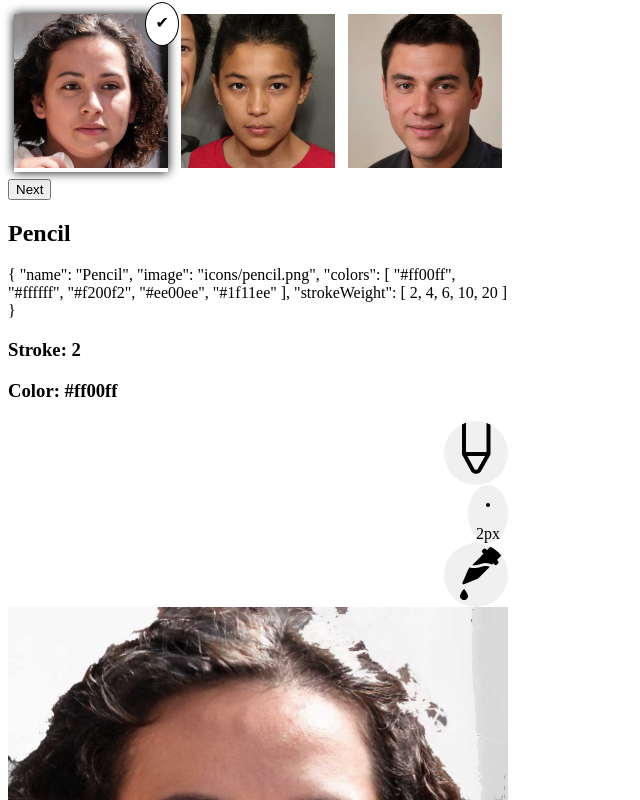
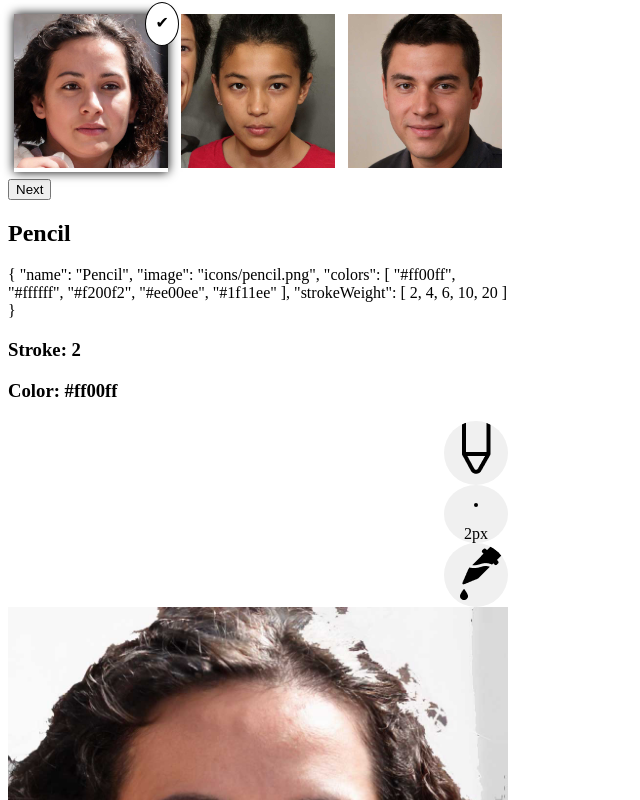
Before and after one commit to youthradio/trackface-draft, a Vue app: page / in a window 1280 px wide. Shown: the top 800 px of the page, without its empty margins (0-640 px from the left). Built offline with nearby package versions, Linux system fonts and the light colour scheme.

Commit message:
temp fix for stroke-size-tool button

```diff
--- a/src/components/UiComponent.vue
+++ b/src/components/UiComponent.vue
@@ -53,7 +53,7 @@
             :key="color"
             v-for="color in toolsData.colors"
           >
-            <svg height="40" width="60">
+            <svg height="40" width="40">
               <g>
                 <circle cx="20" cy="20" r="20" :fill="color" />
               </g>
@@ -178,6 +178,7 @@ export default {
     align-content: stretch;
     border: 0px solid #f0f0f0;
     border-radius: 100%;
+    width: 4rem;
     margin: 0;
     padding: 0;
     background-color: #f0f0f0;
```
